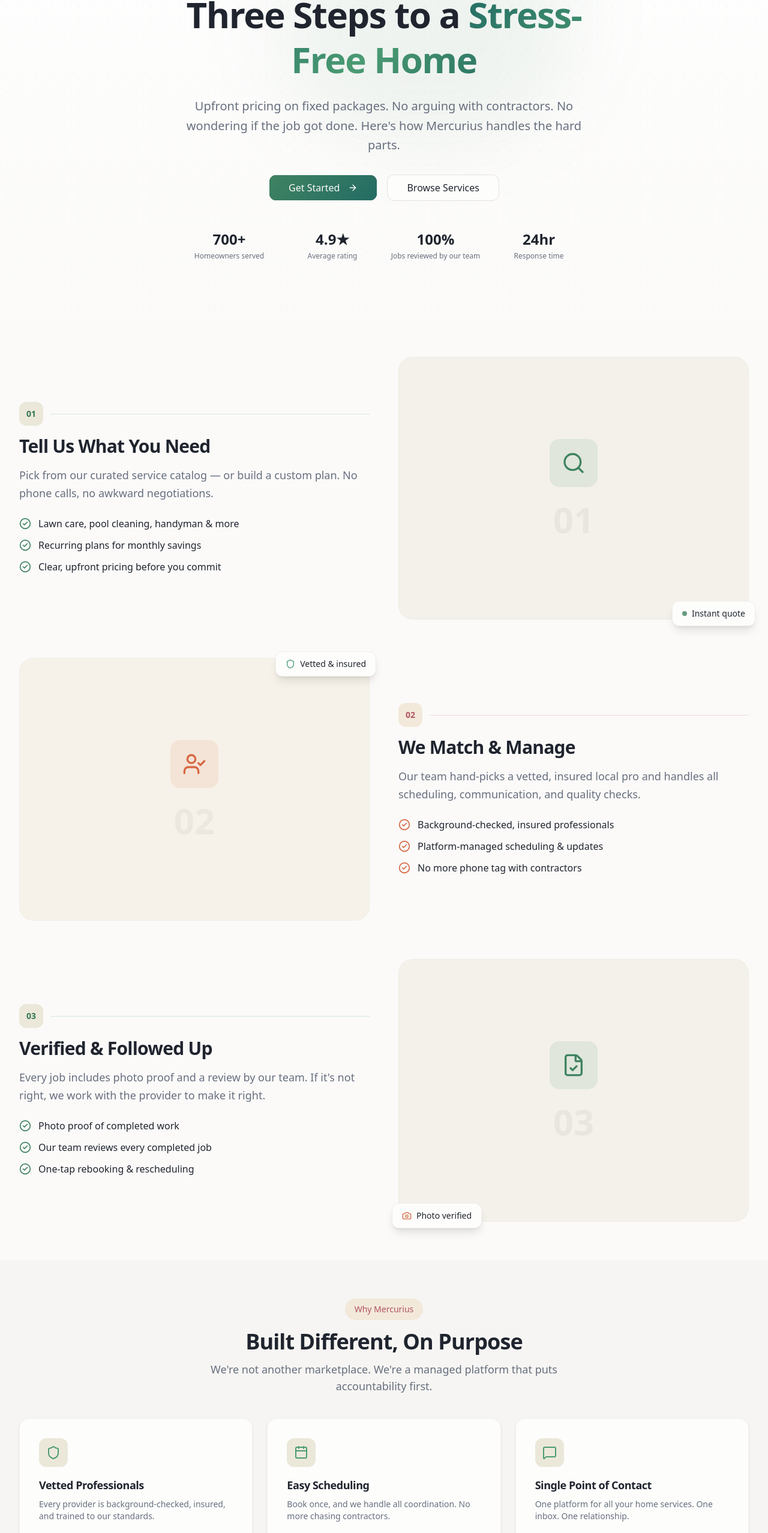
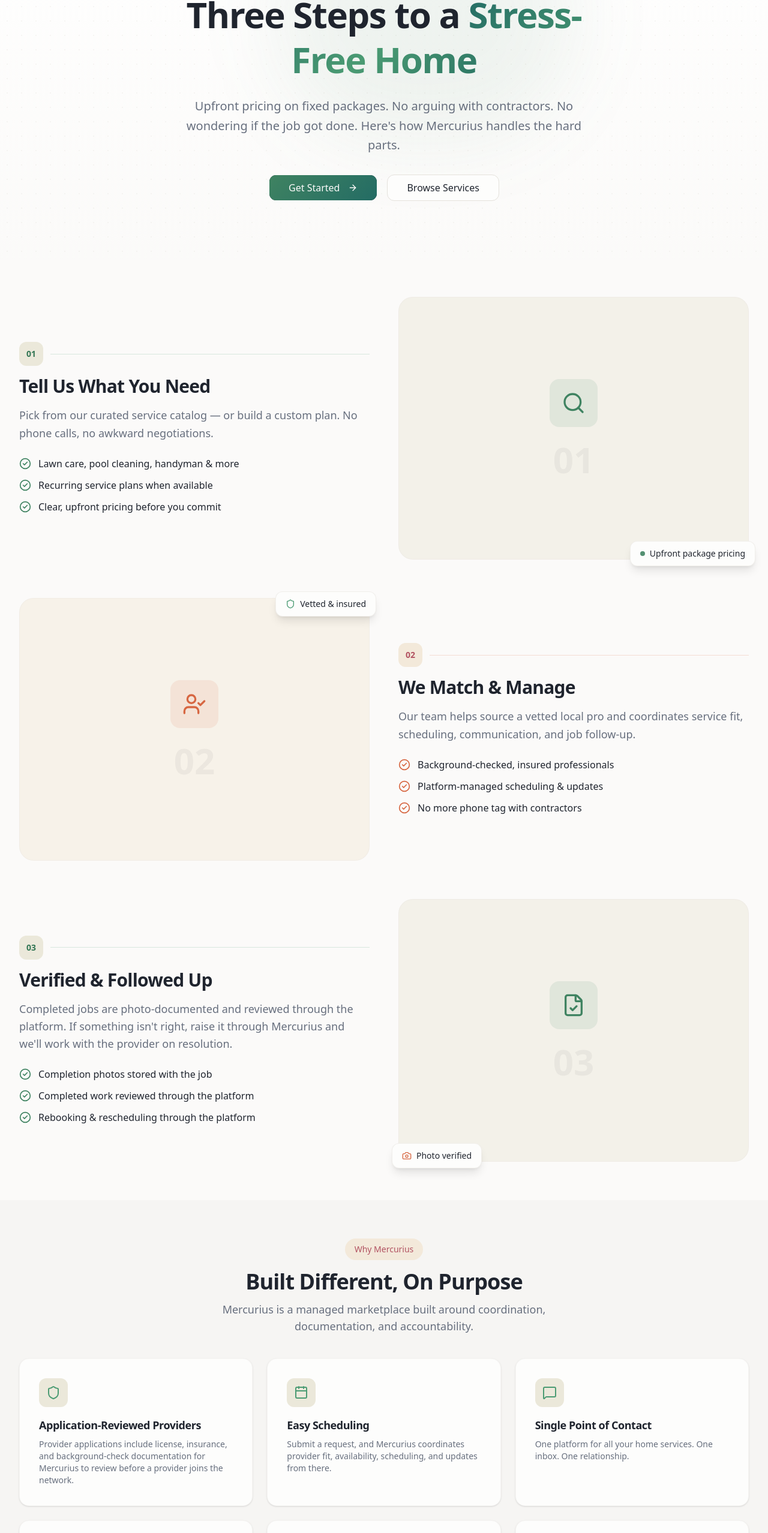
Before and after one commit to Jcoley-Mercurius/mercurius-marketplace-next, a Next.js app: page /how-it-works in a window 1280 px wide. Shown: the part 234-2790 px from the top of the page at 60% size. Built offline with nearby package versions, Linux system fonts and the light colour scheme; no server answers.

Commit message:
fix(how-it-works): soft-launch honesty — remove fake stats, reviews, and overclaims
Delete fabricated trust metrics and named testimonial; align warranty,
vetting, pricing badge, and support language with Terms and product reality.

```diff
--- a/src/app/how-it-works/page.tsx
+++ b/src/app/how-it-works/page.tsx
@@ -13,7 +13,6 @@
   MessageSquare,
   Search,
   Shield,
-  Star,
   UserCheck,
   Wrench,
 } from "lucide-react";
@@ -28,14 +27,14 @@
     number: "01",
     title: "Tell Us What You Need",
     description: "Pick from our curated service catalog — or build a custom plan. No phone calls, no awkward negotiations.",
-    details: ["Lawn care, pool cleaning, handyman & more", "Recurring plans for monthly savings", "Clear, upfront pricing before you commit"],
+    details: ["Lawn care, pool cleaning, handyman & more", "Recurring service plans when available", "Clear, upfront pricing before you commit"],
     icon: Search,
     accent: "sage" as const,
   },
   {
     number: "02",
     title: "We Match & Manage",
-    description: "Our team hand-picks a vetted, insured local pro and handles all scheduling, communication, and quality checks.",
+    description: "Our team helps source a vetted local pro and coordinates service fit, scheduling, communication, and job follow-up.",
     details: ["Background-checked, insured professionals", "Platform-managed scheduling & updates", "No more phone tag with contractors"],
     icon: UserCheck,
     accent: "coral" as const,
@@ -43,27 +42,20 @@
   {
     number: "03",
     title: "Verified & Followed Up",
-    description: "Every job includes photo proof and a review by our team. If it's not right, we work with the provider to make it right.",
-    details: ["Photo proof of completed work", "Our team reviews every completed job", "One-tap rebooking & rescheduling"],
+    description: "Completed jobs are photo-documented and reviewed through the platform. If something isn't right, raise it through Mercurius and we'll work with the provider on resolution.",
+    details: ["Completion photos stored with the job", "Completed work reviewed through the platform", "Rebooking & rescheduling through the platform"],
     icon: FileCheck,
     accent: "sage" as const,
   },
 ];
 
 const benefits = [
-  { icon: Shield, title: "Vetted Professionals", description: "Every provider is background-checked, insured, and trained to our standards." },
-  { icon: Calendar, title: "Easy Scheduling", description: "Book once, and we handle all coordination. No more chasing contractors." },
+  { icon: Shield, title: "Application-Reviewed Providers", description: "Provider applications include license, insurance, and background-check documentation for Mercurius to review before a provider joins the network." },
+  { icon: Calendar, title: "Easy Scheduling", description: "Submit a request, and Mercurius coordinates provider fit, availability, scheduling, and updates from there." },
   { icon: MessageSquare, title: "Single Point of Contact", description: "One platform for all your home services. One inbox. One relationship." },
-  { icon: Award, title: "Quality Follow-Up", description: "Not satisfied? We'll send someone back to fix it at no extra charge." },
-  { icon: Clock, title: "Time Saved", description: "Homeowners save an average of 5 hours per month on maintenance tasks." },
+  { icon: Award, title: "Quality Follow-Up", description: "Not satisfied? Raise it through Mercurius and we'll work with the provider on resolution." },
+  { icon: Clock, title: "Time Saved", description: "Spend less time coordinating providers, schedules, and service updates across separate channels." },
   { icon: CheckCircle2, title: "Transparent Pricing", description: "Fixed packages show the full price upfront. Custom work is quoted for your approval before we start." },
-];
-
-const trustStats = [
-  { value: "700+", label: "Homeowners served" },
-  { value: "4.9★", label: "Average rating" },
-  { value: "100%", label: "Jobs reviewed by our team" },
-  { value: "24hr", label: "Response time" },
 ];
 
 export default function HowItWorksPage() {
@@ -87,7 +79,6 @@
               <h1 className="mb-6 text-4xl font-bold leading-tight text-foreground md:text-5xl lg:text-6xl">Three Steps to a <span className="hero-gradient-text">Stress-Free Home</span></h1>
               <p className="mx-auto mb-8 max-w-2xl text-xl leading-relaxed text-muted-foreground">Upfront pricing on fixed packages. No arguing with contractors. No wondering if the job got done. Here&apos;s how Mercurius handles the hard parts.</p>
               <div className="flex flex-col justify-center gap-4 sm:flex-row"><ActionLink href="/#bundle-builder">Get Started <ArrowRight className="ml-2 h-5 w-5" /></ActionLink><ActionLink href="/services" outline>Browse Services</ActionLink></div>
-              <div className="mx-auto mt-12 grid max-w-2xl grid-cols-2 gap-4 md:grid-cols-4">{trustStats.map((stat) => <div key={stat.label} className="text-center"><p className="text-2xl font-bold text-foreground">{stat.value}</p><p className="mt-1 text-xs text-muted-foreground">{stat.label}</p></div>)}</div>
             </div>
           </div>
         </section>
@@ -110,7 +101,7 @@
                         <div className={cn("relative flex aspect-[4/3] flex-col items-center justify-center rounded-3xl border border-border/30 p-8 md:p-12", step.accent === "coral" ? "bg-coral-light/50" : "bg-sage-light/50")}>
                           <div className={cn("mb-6 flex h-20 w-20 items-center justify-center rounded-2xl", step.accent === "coral" ? "bg-coral/10" : "bg-accent/10")}><step.icon className={cn("h-10 w-10", step.accent === "coral" ? "text-coral" : "text-accent")} /></div>
                           <p className="text-6xl font-bold text-foreground/5">{step.number}</p>
-                          {index === 0 && <FloatingBadge className="-bottom-3 -right-3"><span className="h-2 w-2 animate-pulse rounded-full bg-accent" />Instant quote</FloatingBadge>}
+                          {index === 0 && <FloatingBadge className="-bottom-3 -right-3"><span className="h-2 w-2 animate-pulse rounded-full bg-accent" />Upfront package pricing</FloatingBadge>}
                           {index === 1 && <FloatingBadge className="-right-3 -top-3"><Shield className="h-4 w-4 text-sage" />Vetted &amp; insured</FloatingBadge>}
                           {index === 2 && <FloatingBadge className="-bottom-3 -left-3"><Camera className="h-4 w-4 text-coral" />Photo verified</FloatingBadge>}
                         </div>
@@ -125,12 +116,10 @@
 
         <section className="section-sm bg-muted">
           <div className="container-wide">
-            <div className="mx-auto mb-10 max-w-2xl text-center"><span className="mb-4 inline-block rounded-full bg-coral-light px-4 py-2 text-sm font-medium text-coral-dark">Why Mercurius</span><h2 className="mb-3 text-3xl font-bold text-foreground md:text-4xl">Built Different, On Purpose</h2><p className="text-lg text-muted-foreground">We&apos;re not another marketplace. We&apos;re a managed platform that puts accountability first.</p></div>
+            <div className="mx-auto mb-10 max-w-2xl text-center"><span className="mb-4 inline-block rounded-full bg-coral-light px-4 py-2 text-sm font-medium text-coral-dark">Why Mercurius</span><h2 className="mb-3 text-3xl font-bold text-foreground md:text-4xl">Built Different, On Purpose</h2><p className="text-lg text-muted-foreground">Mercurius is a managed marketplace built around coordination, documentation, and accountability.</p></div>
             <ScrollReveal staggerChildren={0.1}><div className="grid gap-6 sm:grid-cols-2 lg:grid-cols-3">{benefits.map((benefit) => <RevealItem key={benefit.title}><div className="card-feature h-full"><div className="mb-4 flex h-12 w-12 items-center justify-center rounded-xl bg-sage-light"><benefit.icon className="h-6 w-6 text-sage" /></div><h3 className="mb-2 text-lg font-semibold text-foreground">{benefit.title}</h3><p className="text-sm text-muted-foreground">{benefit.description}</p></div></RevealItem>)}</div></ScrollReveal>
           </div>
         </section>
-
-        <section className="bg-background py-12"><div className="container-wide"><div className="flex flex-col items-center gap-8 rounded-2xl border border-border/30 bg-card p-8 md:flex-row md:p-10"><div className="flex items-center gap-1">{[1, 2, 3, 4, 5].map((item) => <Star key={item} className="h-5 w-5 fill-warning text-warning" />)}</div><blockquote className="flex-1 text-center text-lg text-foreground md:text-left"><span className="font-serif text-2xl text-coral">&quot;</span>I didn&apos;t have to call, text, or negotiate with anyone. I picked a service, got a clear price, and the job was done. Photos after. That&apos;s it.<span className="font-serif text-2xl text-coral">&quot;</span></blockquote><div className="shrink-0 text-center md:text-right"><p className="font-semibold text-foreground">Sarah M.</p><p className="text-sm text-muted-foreground">Homeowner</p></div></div></div></section>
 
         <section ref={ctaRef} onMouseMove={handleCtaMouseMove} className="bg-cta-section section relative overflow-hidden text-primary-foreground">
           <div className="pointer-events-none absolute h-[500px] w-[500px] rounded-full opacity-60 blur-[120px] transition-opacity duration-500" style={{ background: "radial-gradient(circle, hsl(150 35% 45% / 0.35) 0%, transparent 70%)", left: `${ctaGlow.x}%`, top: `${ctaGlow.y}%`, transform: "translate(-50%, -50%)" }} />
```
